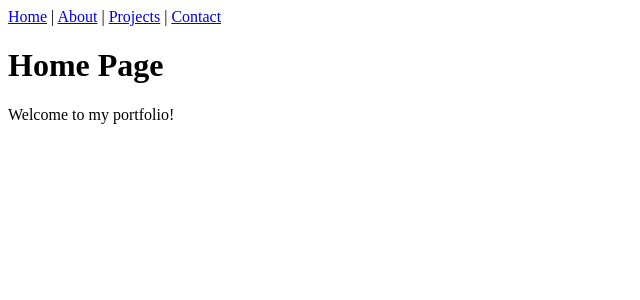
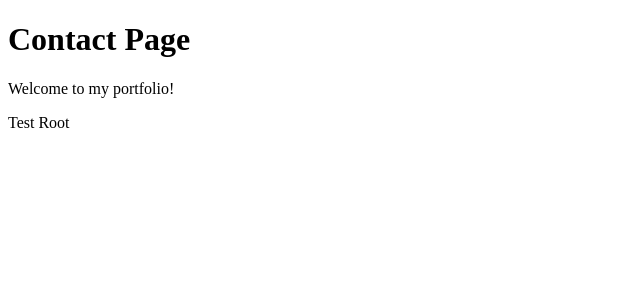
Before and after one commit to JulianMunguia04/personal-portfolio, a Vue app in the folder frontend/: page /contact in a window 1280 px wide. Shown: the top 300 px of the page, without its empty margins (0-640 px from the left). Built offline with nearby package versions, Linux system fonts and the light colour scheme.

Commit message:
Routing Fix

```diff
--- a/frontend/src/App.vue
+++ b/frontend/src/App.vue
@@ -1,8 +1,11 @@
 <script setup>
+  import { useRoute } from 'vue-router'
+
+  const route = useRoute()
 </script>
 
 <template>
-  <nav>
+  <nav v-if="route.path == '/'">
     <router-link to="/">Home</router-link> |
     <router-link to="/about">About</router-link> |
     <router-link to="/projects">Projects</router-link> |
@@ -10,6 +13,7 @@
   </nav>
 
   <router-view />
+  <div>Test Root</div>
 </template>
 
 <style scoped>
--- a/frontend/src/views/Contact.vue
+++ b/frontend/src/views/Contact.vue
@@ -1,6 +1,6 @@
 <template>
   <div>
-    <h1>Home Page</h1>
+    <h1>Contact Page</h1>
     <p>Welcome to my portfolio!</p>
   </div>
 </template>
```
